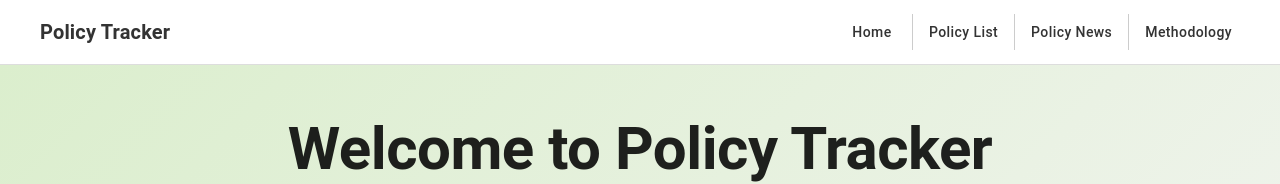
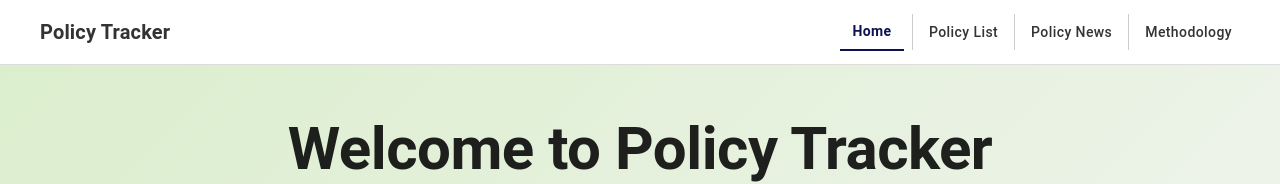
Before and after one commit to ishaand92/PolicyTracker, a React (Create React App) app in the folder client/: page / in a window 1280 px wide. Shown: the top 184 px of the page. Built offline with nearby package versions, Linux system fonts and the light colour scheme.

Commit message:
Added active page header highlight

```diff
--- a/client/src/components/Header.tsx
+++ b/client/src/components/Header.tsx
@@ -7,10 +7,11 @@ import {
   Button,
   Divider,
 } from '@mui/material';
-import { useNavigate } from 'react-router-dom';
+import { useNavigate, useLocation } from 'react-router-dom';
 
 const Header: React.FC = () => {
   const navigate = useNavigate();
+  const location = useLocation();
 
   const navItems = [
     { label: 'Home', path: '/' },
@@ -42,7 +43,9 @@ const Header: React.FC = () => {
 
         {/* Navigation */}
         <Box display="flex" alignItems="center">
-          {navItems.map((item, index) => (
+          {navItems.map((item, index) => {
+            const isActive = location.pathname === item.path;
+            return (
               <Box
                 key={item.path}
                 sx={{
@@ -60,15 +63,18 @@ const Header: React.FC = () => {
                 <Button
                   onClick={() => navigate(item.path)}
                   sx={{
-                  color: '#333',
+                    color: isActive ? '#0C134F' : '#333',
                     textTransform: 'none',
-                  fontWeight: 500,
+                    fontWeight: isActive ? 700 : 500,
+                    borderBottom: isActive ? '2px solid #0C134F' : 'none',
+                    borderRadius: 0,
                   }}
                 >
                   {item.label}
                 </Button>
               </Box>
-          ))}
+            );
+          })}
         </Box>
       </Toolbar>
     </AppBar>
```
Lines whose indentation alone changed are shown as unchanged.
